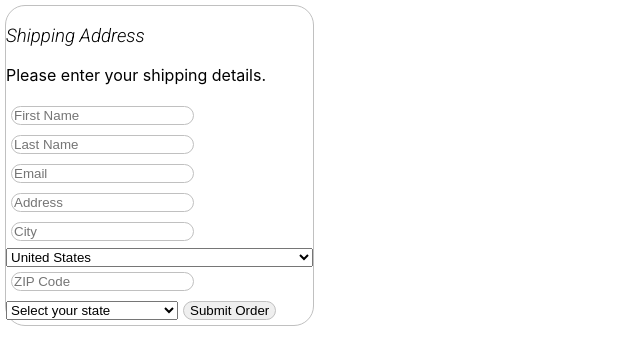
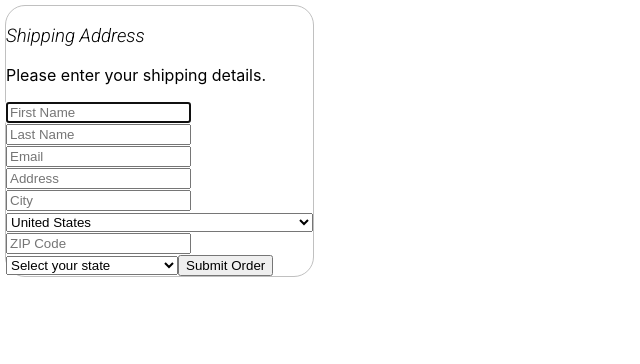
Before and after one commit to TroyWarez/basic-site, a React (Vite) app: page / in a window 1280 px wide. Shown: the top 364 px of the page, without its empty margins (0-640 px from the left). Built offline with nearby package versions, Linux system fonts and the light colour scheme.

Commit message:
css changes

```diff
--- a/src/index.css
+++ b/src/index.css
@@ -17,27 +17,7 @@ body {
 #root {
   width: 100%;
 }
-#shipping-heading {
-  font-family: "Roboto", sans-serif;
-  font-weight: 300;
-  font-style: italic;
-  text-align: left;
-}
-#stylized-shipping-form {
-  display: table-caption;
-}
 .hide {
   visibility: hidden;
   display: block;
 }
-#CanadaProvinces {
-  display: none;
-}
-input, textarea {
-  border-radius: 20px;
-  border: 1px solid #c0c0c0;
-  outline: 0 !important;
-  box-sizing: border-box;
-  text-align: left;
-  margin: 5px;
-}
```
